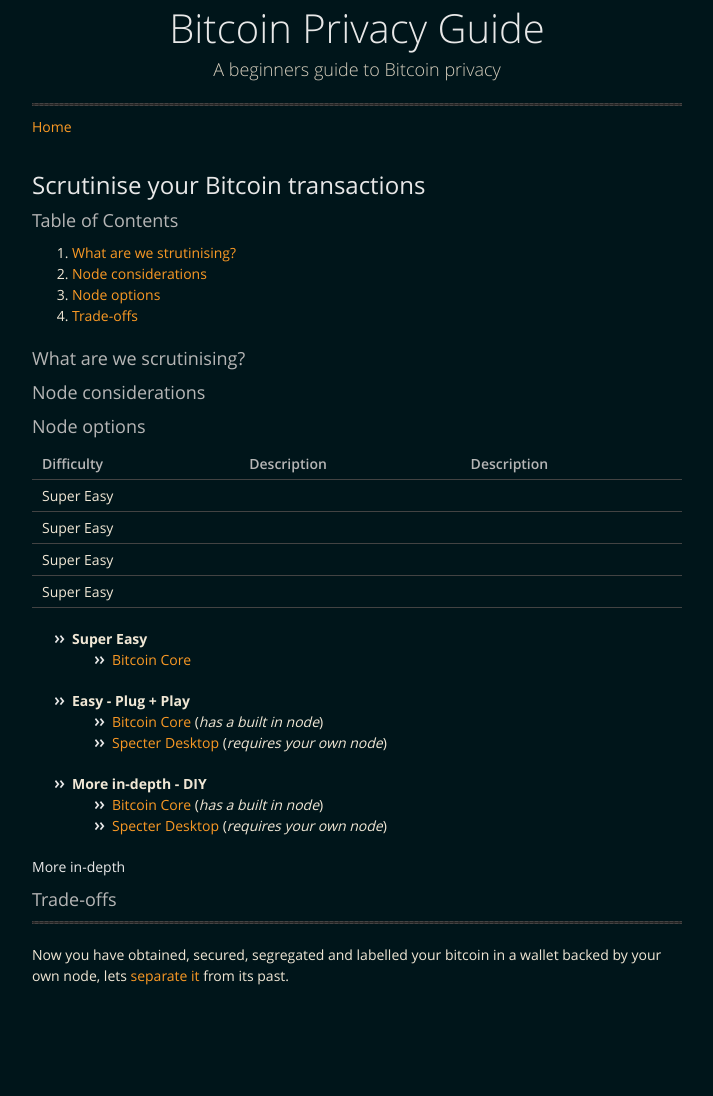
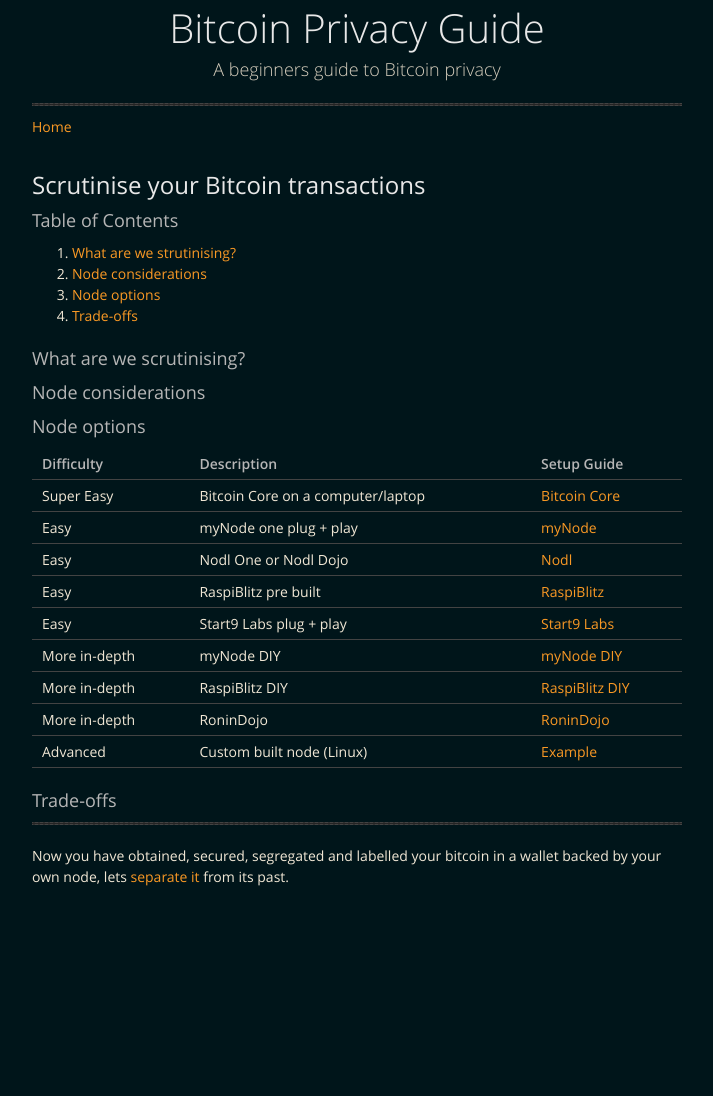
Before and after one commit to BitcoinQnA/BitcoinPrivacyGuide, a Jekyll site: the page built from scrutinise.md, in a window 1280 px wide. Shown: the whole page, without its empty margins (283-996 px from the left). Built offline with Jekyll 4.4.1, drawn with Linux system fonts in a browser that asks for light colours; after the commit the page ends 997 px from its top, so only the background shows below that.

Commit message:
Update scrutinise.md

```diff
--- a/scrutinise.md
+++ b/scrutinise.md
@@ -21,27 +21,17 @@ layout: default
 
 ### Node options
 
-| Difficulty                   | Description                               |  Description                               |
-|------------------------------|-------------------------------------------|--------------------------------------------|
-| Super Easy                             |                                           |                                            |
-| Super Easy                             |                                           |                                            |
-| Super Easy                             |                                           |                                            |
-| Super Easy                             |                                           |                                            |
-
-
-- **Super Easy**
-  - [Bitcoin Core](https://bitcoincore.org/en/download/)
-
-- **Easy - Plug + Play**
-  - [Bitcoin Core](https://bitcoincore.org/en/download/) (*has a built in node*)
-  - [Specter Desktop](https://github.com/cryptoadvance/specter-desktop) (*requires your own node*)
-
-- **More in-depth - DIY**
-  - [Bitcoin Core](https://bitcoincore.org/en/download/) (*has a built in node*)
-  - [Specter Desktop](https://github.com/cryptoadvance/specter-desktop) (*requires your own node*)
-
-#### More in-depth
-
+| Difficulty    | Description                        | Setup Guide                                                              |
+|---------------|------------------------------------|--------------------------------------------------------------------------|
+| Super Easy    | Bitcoin Core on a computer/laptop  | [Bitcoin Core](https://bitcoin.org/en/full-node#windows-instructions)    |
+| Easy          | myNode one plug + play             | [myNode](http://mynodebtc.com/guide/getting_started)                     |
+| Easy          | Nodl One or Nodl Dojo              | [Nodl](https://docs.lightning-solutions.eu/nodl-box/quick-start/getting-started)  |
+| Easy          | RaspiBlitz pre built               | [RaspiBlitz](https://blog.fulmo.org/raspiblitz-unboxing-experience/)     |
+| Easy          | Start9 Labs plug + play            | [Start9 Labs](https://start9labs.com/faq)                                |
+| More in-depth | myNode DIY                         | [myNode DIY](https://www.youtube.com/watch?v=UYUfXWlAleA&list=PLCRbH-IWlcW0KP8DxyWWrqahGafZyV2HR) |
+| More in-depth | RaspiBlitz DIY                     | [RaspiBlitz DIY](https://github.com/rootzoll/raspiblitz)                 |
+| More in-depth | RoninDojo                          | [RoninDojo](https://wiki.ronindojo.io)                                   |
+| Advanced      | Custom built node (Linux)          | [Example](https://www.youtube.com/watch?v=BIrL1lNsnJQ&list=PLCRbH-IWlcW17JxQ4mdv9DwSMJZlvUOle) |
 
 
 ### Trade-offs
```
